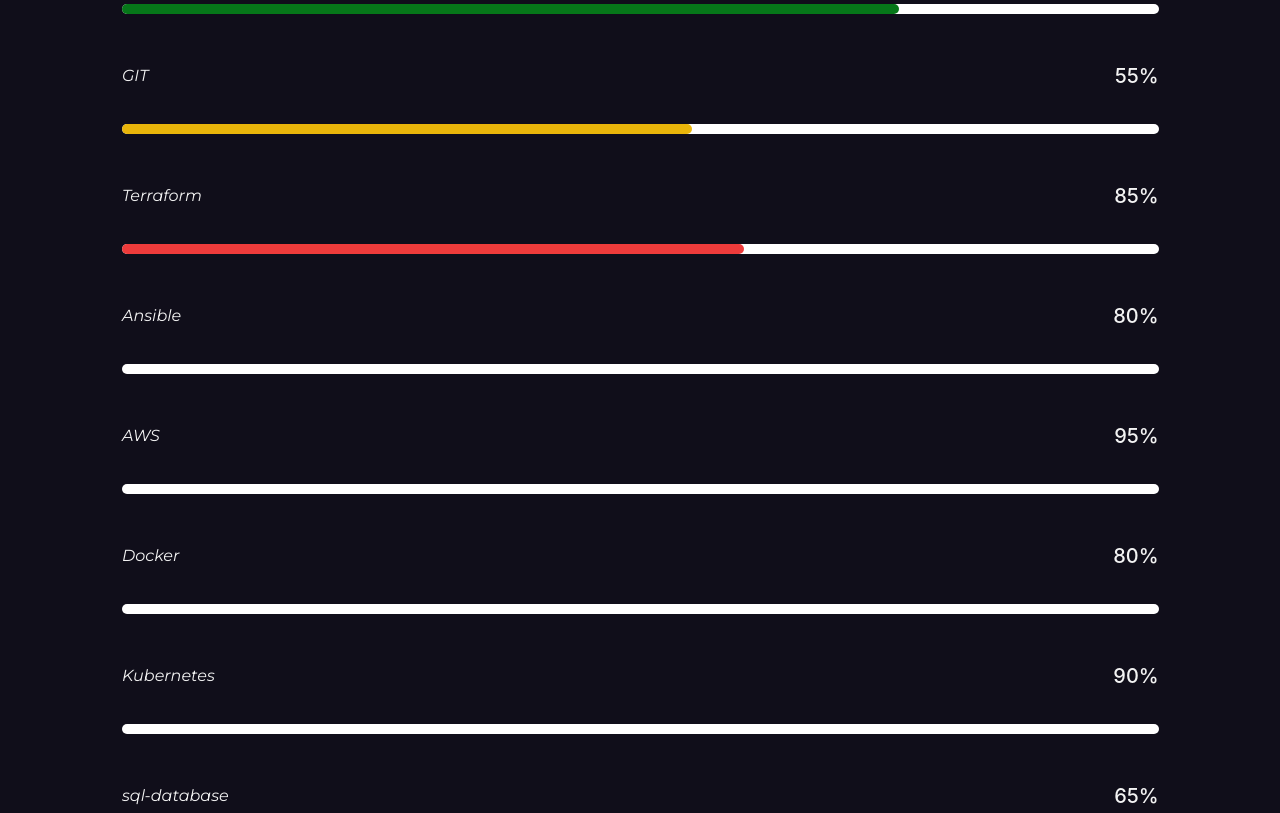
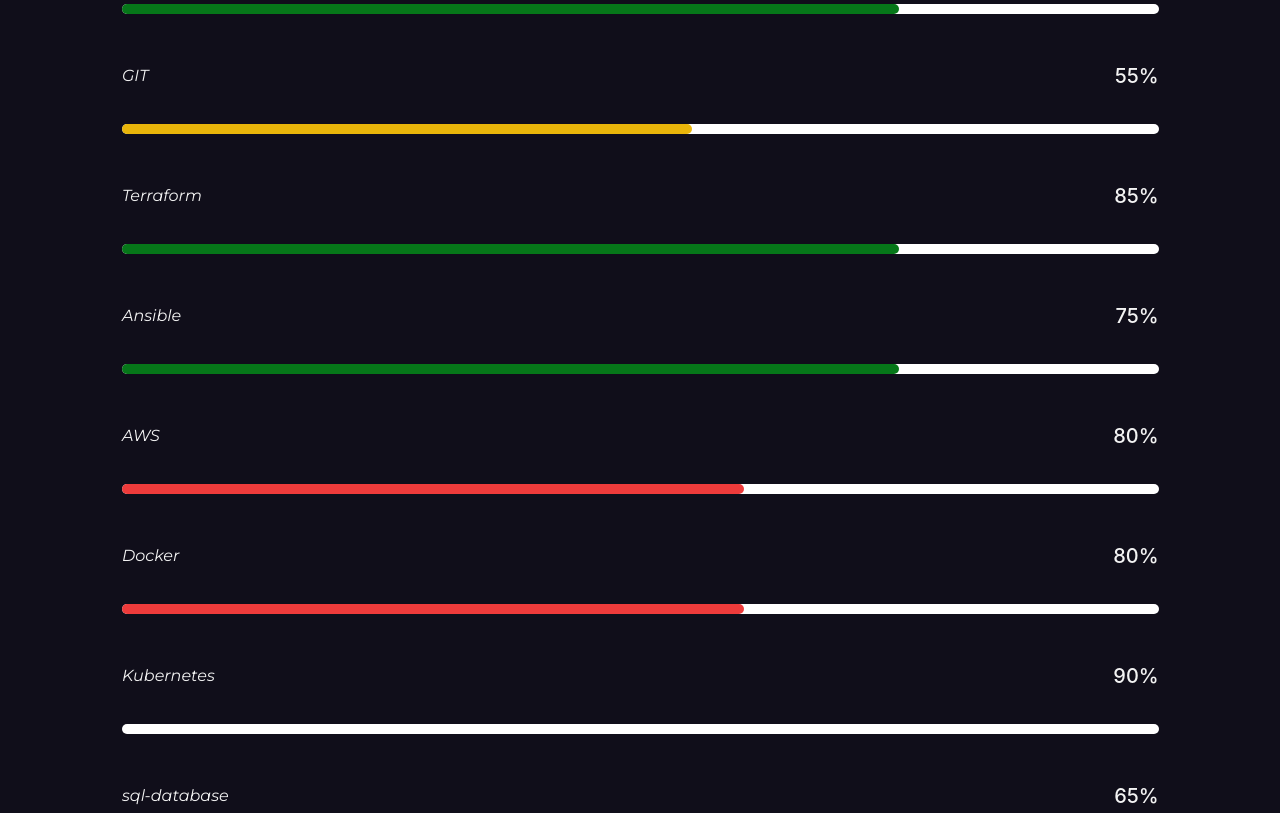
Before and after one commit to Boluex/Django-Portfolio, a Django app: page / in a window 1280 px wide. Shown: the part 2031-2844 px from the top of the page. Run offline with Django 3.2, Linux system fonts and the light colour scheme; data comes from the database, SQL or seed files in the repository; some libraries are stand-ins or nearby versions; some web fonts are replaced.

Commit message:
Update home_page.html

```diff
--- a/feeds/templates/home_page.html
+++ b/feeds/templates/home_page.html
@@ -219,40 +219,40 @@
                                         <p id="five"></p>
                                     </div>
                                 </div>
-                                <div class="bars aos-init" data-aos="zoom-in" data-aos-delay="600">
+                               <div class="bars aos-init" data-aos="zoom-in" data-aos-delay="600">
                                     <div class="bar-info">
                                         <p>Terraform</p>
                                         <h5>85%</h5>
                                     </div>
                                     <div class="bar">
+                                        <p id="seven"></p>
+                                    </div>
+                                </div>
+                                <div class="bars aos-init" data-aos="zoom-in" data-aos-delay="600">
+                                    <div class="bar-info">
+                                        <p>Ansible</p>
+                                        <h5>75%</h5>
+                                    </div>
+                                    <div class="bar">
+                                        <p id="seven"></p>
+                                    </div>
+                                </div>
+                                 <div class="bars aos-init" data-aos="zoom-in" data-aos-delay="300">
+                                    <div class="bar-info">
+                                        <p>AWS</p>
+                                        <h5>80%</h5>
+                                    </div>
+                                    <div class="bar">
                                         <p id="four"></p>
                                     </div>
                                 </div>
-                                <div class="bars aos-init" data-aos="zoom-in" data-aos-delay="800">
-                                    <div class="bar-info">
-                                        <p>Ansible</p>
-                                        <h5>80%</h5>
-                                    </div>
-                                    <div class="bar">
-                                        <p id="eight"></p>
-                                    </div>
-                                </div>
-                                <div class="bars aos-init" data-aos="zoom-in" data-aos-delay="900">
-                                    <div class="bar-info">
-                                        <p>AWS</p>
-                                        <h5>95%</h5>
-                                    </div>
-                                    <div class="bar">
-                                        <p id="nine"></p>
-                                    </div>
-                                </div>
-                                <div class="bars aos-init" data-aos="zoom-in" data-aos-delay="800">
+                                 <div class="bars aos-init" data-aos="zoom-in" data-aos-delay="300">
                                     <div class="bar-info">
                                         <p>Docker</p>
                                         <h5>80%</h5>
                                     </div>
                                     <div class="bar">
-                                        <p id="eight"></p>
+                                        <p id="four"></p>
                                     </div>
                                 </div>
                                 <div class="bars aos-init" data-aos="zoom-in" data-aos-delay="900">
```
